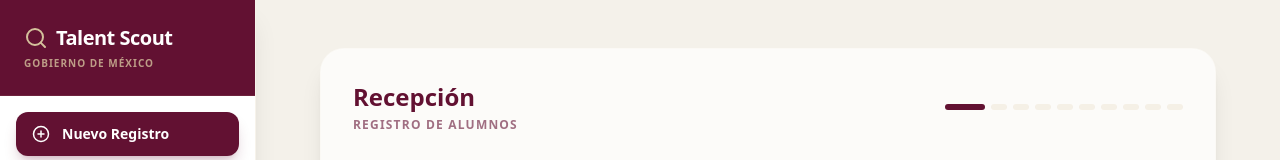
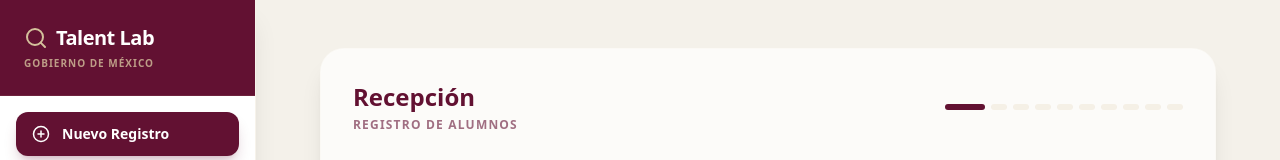
Before and after one commit to allanz1221/talent, a React (Vite) app: page / in a window 1280 px wide. Shown: the top 160 px of the page. Built offline with nearby package versions, Linux system fonts and the light colour scheme.

Commit message:
feat: Update app name to "Talent Lab"
Rename the application from "Talent Scout" to "Talent Lab" across the UI and metadata. This change aligns the application's branding with its intended purpose of student talent registration.

```diff
--- a/metadata.json
+++ b/metadata.json
@@ -1,5 +1,5 @@
 {
-  "name": "TalentLab - Registro de Alumnos",
+  "name": "Talent Lab - Registro de Alumnos",
   "description": "Interfaz de registro para la detección de talentos en escuelas primarias, incluyendo datos personales, escolares y de medición.",
   "requestFramePermissions": []
 }
--- a/src/App.tsx
+++ b/src/App.tsx
@@ -280,7 +280,7 @@ export default function App() {
           </button>
           <h1 className="text-xl font-bold text-white flex items-center gap-2">
             <Search size={20} className="text-oro" />
-            Talent Scout
+            Talent Lab
           </h1>
         </div>
         <div className="text-[10px] font-bold bg-oro text-guinda px-3 py-1 rounded-full uppercase tracking-wider">
@@ -310,7 +310,7 @@ export default function App() {
                 <div>
                   <h1 className="text-xl font-bold tracking-tight flex items-center gap-2">
                     <Search size={24} className="text-oro" />
-                    Talent Scout
+                    Talent Lab
                   </h1>
                   <p className="text-[10px] text-oro/80 mt-1 uppercase tracking-widest font-bold">Gobierno de México</p>
                 </div>
@@ -395,7 +395,7 @@ export default function App() {
         <div className="p-6 border-b border-oro/10 bg-guinda text-white">
           <h1 className="text-xl font-bold tracking-tight flex items-center gap-2">
             <Search size={24} className="text-oro" />
-            Talent Scout
+            Talent Lab
           </h1>
           <p className="text-[10px] text-oro/80 mt-1 uppercase tracking-widest font-bold">Gobierno de México</p>
         </div>
```
